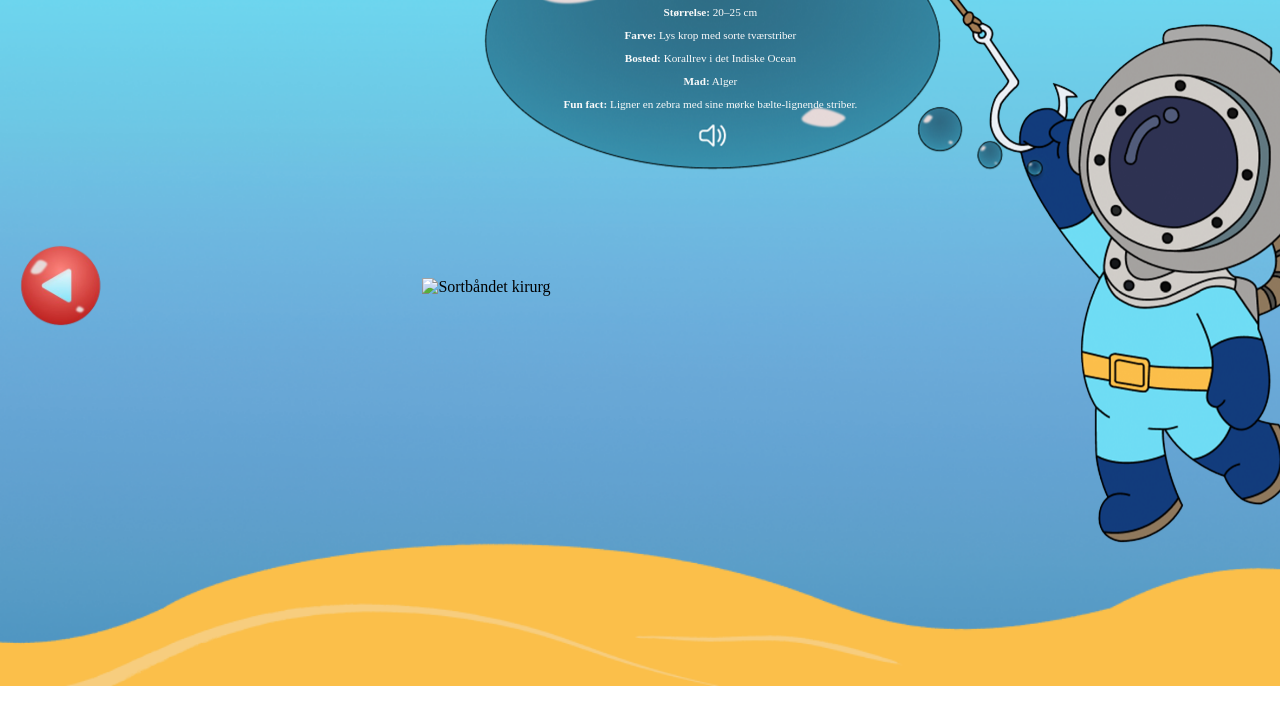
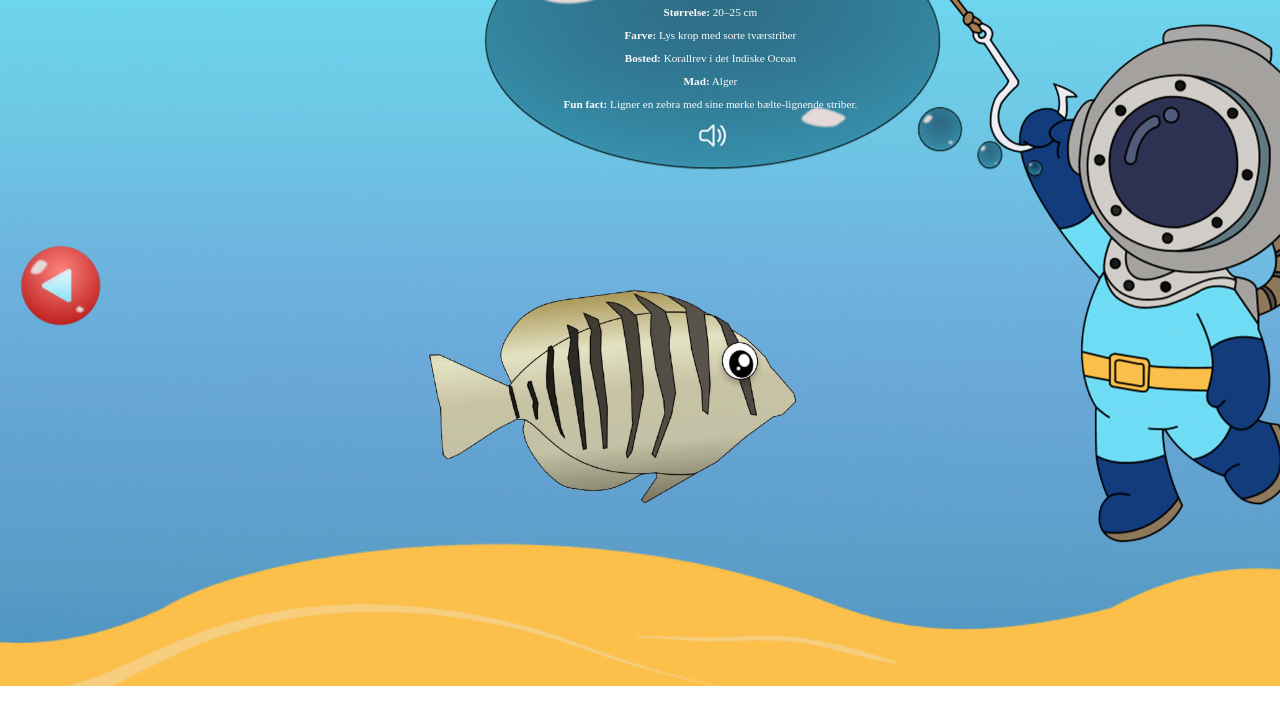
Before and after one commit to Freia123/Akvarie-sk-rm, a plain HTML site: page sortbåndetkirurg.html in a window 1280 px wide. Shown: the part 114-838 px from the top of the page. Drawn offline with Linux system fonts and the light colour scheme; a web font is replaced by a local one.

Commit message:
Fix image source for Sortbåndet kirurg

```diff
--- a/sortbåndetkirurg.html
+++ b/sortbåndetkirurg.html
@@ -15,7 +15,7 @@
 <div class="tekst1" id="fiskeInfoContainer"></div>
 
 <div class="billede1">
-<img src="images/Sortbåndetkirurg.png" alt="Sortbåndet kirurg">
+<img src="images/Sortbaandetkirurg.png" alt="Sortbåndet kirurg">
 </div>
 <div class="lyd1">
     <audio id="sortbåndetKirurgLyd" src="images/SortbåndetKirurg.mp3" preload="auto"></audio>
```
